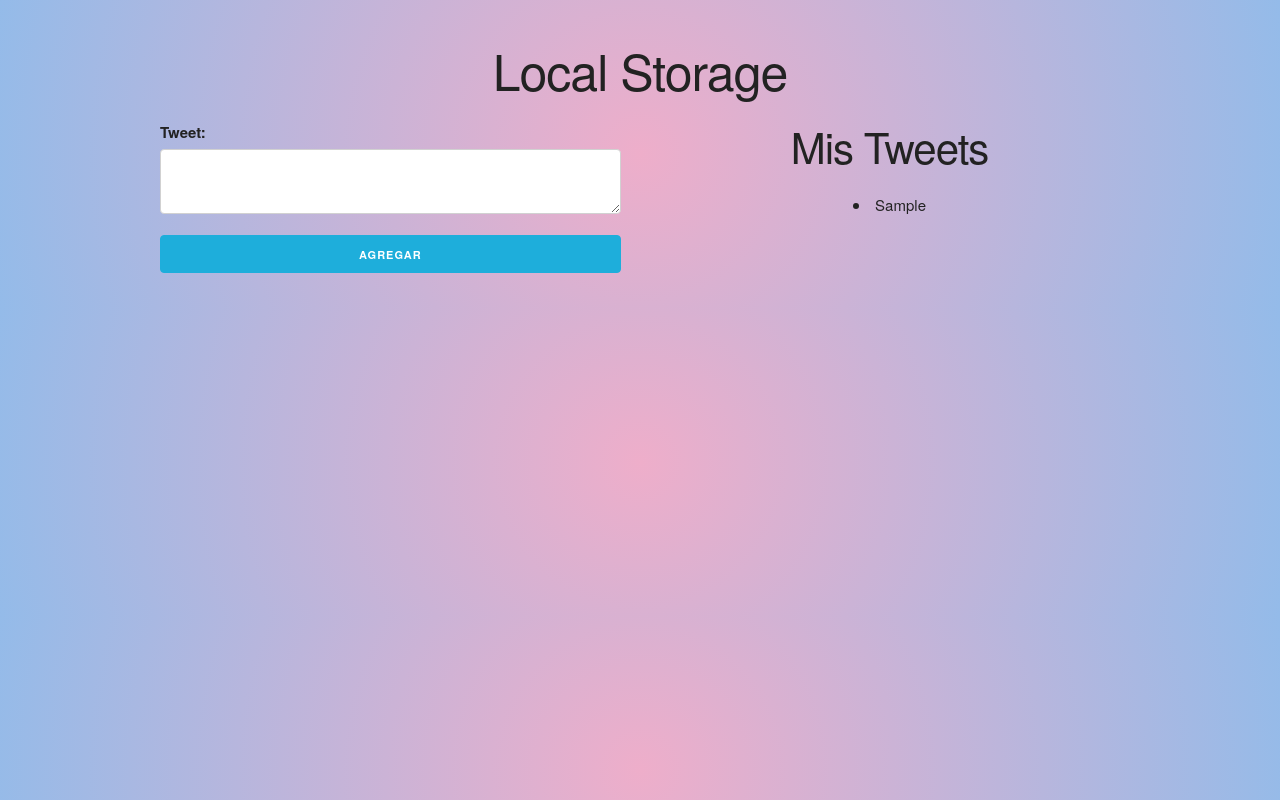
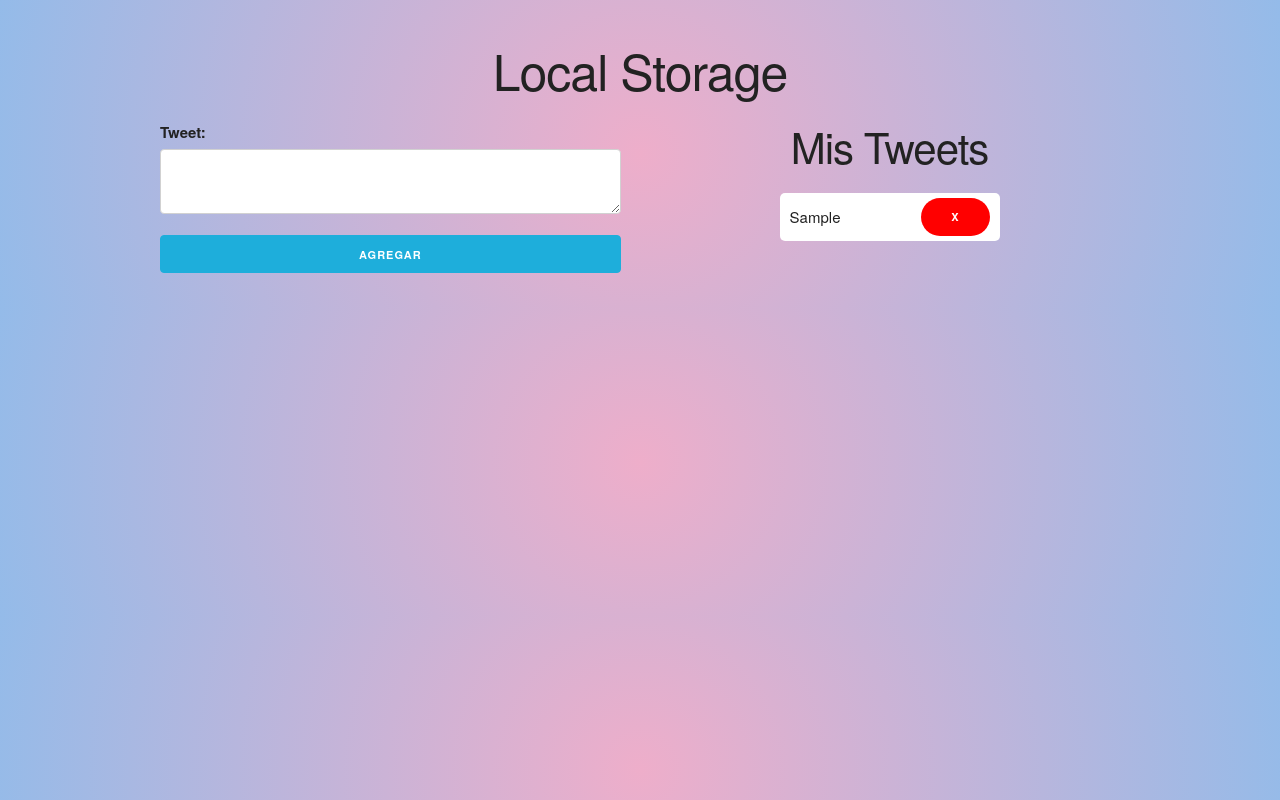
Before and after one commit to Jose20025/upsa-desarrollo-web, a plain HTML site: page localStorage-tweet/index.html in a window 1280 px wide. Both pictures are taken after typing "Sample" into the empty fields and a click on the input "Agregar". Drawn offline with Linux system fonts and the light colour scheme.

Commit message:
Actualizar estilos y funcionalidad de la lista de tweets

```diff
--- a/localStorage-tweet/css/custom.css
+++ b/localStorage-tweet/css/custom.css
@@ -25,7 +25,12 @@ body {
 }
 
 #lista-tweets {
-  text-align: center;
+  display: flex;
+  flex-direction: column;
+  gap: 10px;
+  align-items: center;
+  justify-content: center;
+  width: 100%;
 }
 
 .error {
@@ -40,3 +45,29 @@ body {
 
   border-radius: 10px;
 }
+
+.tweet-card {
+  background-color: white;
+  padding: 5px 10px;
+  border-radius: 5px;
+  width: 200px;
+
+  text-align: center;
+
+  display: flex;
+  justify-content: space-between;
+  align-items: center;
+}
+
+.tweet-card p {
+  margin: 0;
+}
+
+.delete-button {
+  background-color: red;
+  color: white;
+  border: none;
+  border-radius: 20px;
+
+  margin: 0;
+}
--- a/localStorage-tweet/js/app.js
+++ b/localStorage-tweet/js/app.js
@@ -2,12 +2,14 @@ const listaTweets = document.querySelector('#lista-tweets');
 const formulario = document.querySelector('#formulario');
 const tweetTextArea = document.querySelector('#tweet');
 
-let tweets = JSON.parse(localStorage.getItem('tweets')) ?? [];
-
-mostrarTweets();
+let tweets = [];
 
 // Eventos
-formulario.addEventListener('submit', handleSubmit);
+document.addEventListener('DOMContentLoaded', () => {
+  tweets = JSON.parse(localStorage.getItem('tweets')) ?? [];
+  mostrarTweets();
+  formulario.addEventListener('submit', handleSubmit);
+});
 
 // Funciones
 function handleSubmit(event) {
@@ -17,18 +19,35 @@ function handleSubmit(event) {
 
   if (tweet === '') {
     // alert('Burro e mierda');
-    mostrarError('Burro e mierda');
+    mostrarError('El text area no puede estar vacío');
+    return;
+  }
+
+  if (tweets.includes(tweet)) {
+    mostrarError('Ya existe ese tweet');
     return;
   }
 
   //   alert('Buena, no sos opa');
   tweets = [...tweets, tweet];
 
-  localStorage.setItem('tweets', JSON.stringify(tweets));
+  guardarLocalStorage();
 
   tweetTextArea.value = '';
 
   mostrarTweets();
+}
+
+function eliminarTweet(event) {
+  const tweetMsg = event.target.parentElement.querySelector('p');
+
+  console.log(tweetMsg);
+
+  tweets = tweets.filter((tweet) => tweet !== tweetMsg.textContent);
+
+  mostrarTweets();
+
+  guardarLocalStorage();
 }
 
 function mostrarError(mensaje) {
@@ -46,13 +65,24 @@ function mostrarError(mensaje) {
 }
 
 function mostrarTweets() {
+  borrarTweets();
+
   if (tweets.length <= 0) return;
 
-  borrarTweets();
+  tweets.forEach((tweet) => {
+    let tweetElement = document.createElement('div');
+    tweetElement.classList.add('tweet-card');
 
-  tweets.forEach((tweet) => {
-    let tweetElement = document.createElement('li');
-    tweetElement.textContent = tweet;
+    tweetElement.innerHTML = `
+
+    <p>${tweet}</p>
+
+    <button class="delete-button">X</button>
+    `;
+
+    tweetElement
+      .querySelector('button')
+      .addEventListener('click', eliminarTweet);
 
     listaTweets.appendChild(tweetElement);
   });
@@ -63,3 +93,8 @@ function borrarTweets() {
     listaTweets.firstChild.remove();
   }
 }
+
+function guardarLocalStorage() {
+  // Guardar en localStorage
+  localStorage.setItem('tweets', JSON.stringify(tweets));
+}
```
